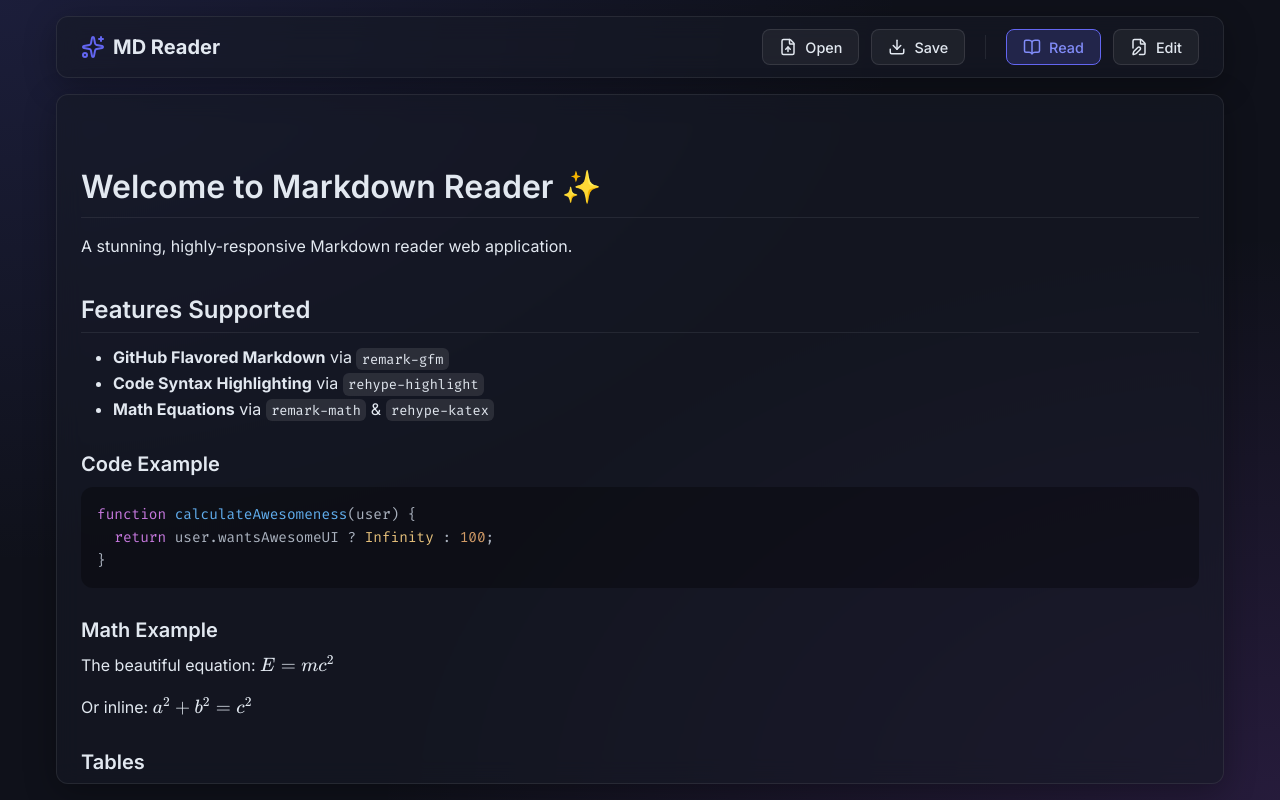
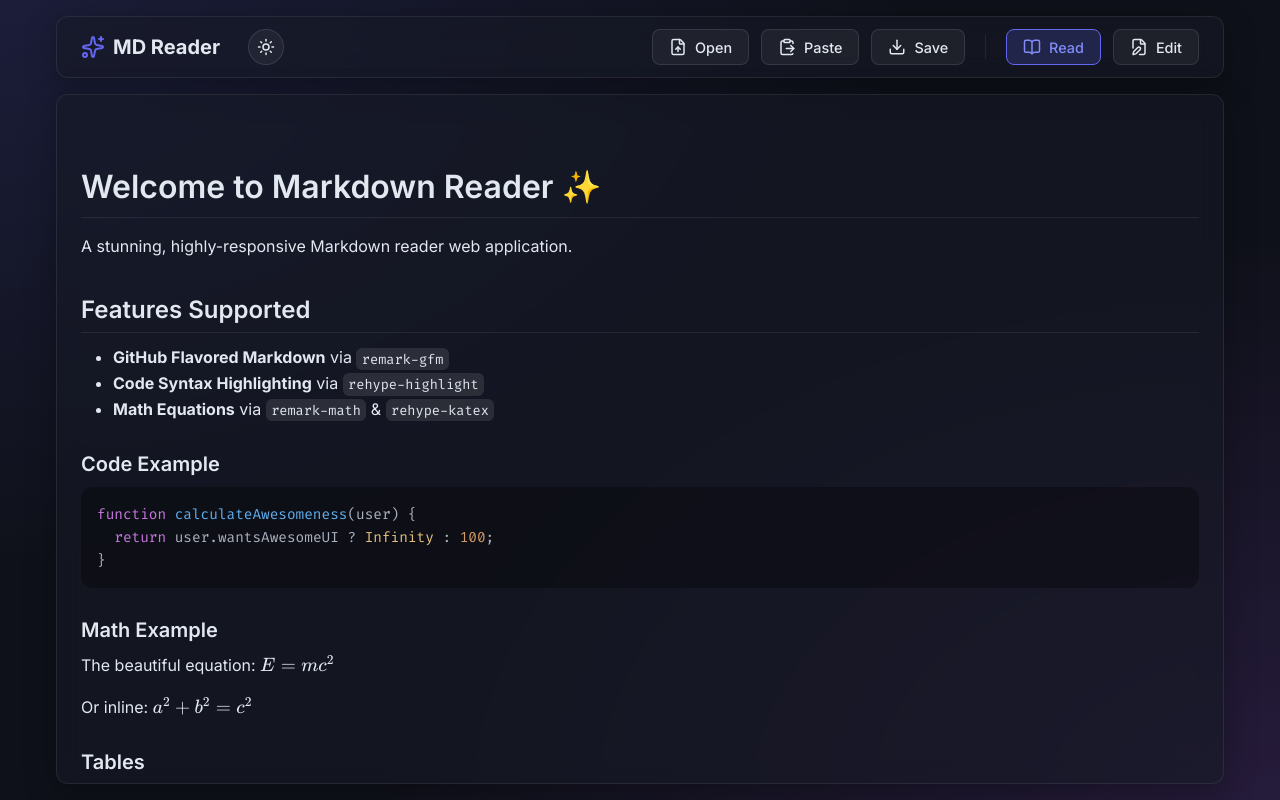
Before and after one commit to AshV/markdown-reader, a React (Vite) app: page / in a window 1280 px wide. Built offline with nearby package versions, Linux system fonts and the light colour scheme.

Commit message:
Theme switcher and paste button

```diff
--- a/src/App.tsx
+++ b/src/App.tsx
@@ -4,7 +4,7 @@ import remarkGfm from 'remark-gfm';
 import remarkMath from 'remark-math';
 import rehypeKatex from 'rehype-katex';
 import rehypeHighlight from 'rehype-highlight';
-import { BookOpen, FileEdit, FileUp, Download, Sparkles } from 'lucide-react';
+import { BookOpen, FileEdit, FileUp, Download, Sparkles, Sun, Moon, ClipboardPaste } from 'lucide-react';
 import './App.css';
 
 const DEFAULT_MARKDOWN = `# Welcome to Markdown Reader ✨
@@ -45,7 +45,20 @@ Or inline: $a^2 + b^2 = c^2$
 function App() {
   const [markdown, setMarkdown] = useState<string>(DEFAULT_MARKDOWN);
   const [isEditing, setIsEditing] = useState<boolean>(false);
+  const [isLightMode, setIsLightMode] = useState<boolean>(() => {
+    return localStorage.getItem('theme') === 'light';
+  });
   const fileInputRef = useRef<HTMLInputElement>(null);
+
+  useEffect(() => {
+    if (isLightMode) {
+      document.body.classList.add('light-theme');
+      localStorage.setItem('theme', 'light');
+    } else {
+      document.body.classList.remove('light-theme');
+      localStorage.setItem('theme', 'dark');
+    }
+  }, [isLightMode]);
 
   // Handle global paste to update markdown
   useEffect(() => {
@@ -98,14 +111,35 @@ function App() {
     URL.revokeObjectURL(url);
   };
 
+  const handlePasteFromClipboard = async () => {
+    try {
+      const text = await navigator.clipboard.readText();
+      if (text) {
+        setMarkdown(text);
+        setIsEditing(false); // Switch to reader mode on paste
+      }
+    } catch (err) {
+      console.error('Failed to read clipboard contents: ', err);
+      alert('Could not paste from clipboard. Please ensure you have granted clipboard permissions.');
+    }
+  };
+
   return (
     <div className="app-container">
       <header className="toolbar glass-panel">
         <div className="toolbar-left">
-          <div className="logo">
+          <div className="logo" style={{ marginRight: '1rem' }}>
             <Sparkles size={24} color="var(--accent-color)" />
             <span>MD Reader</span>
           </div>
+          <button
+            className="btn"
+            onClick={() => setIsLightMode(!isLightMode)}
+            title={isLightMode ? "Switch to Dark Mode" : "Switch to Light Mode"}
+            style={{ padding: '0.5rem', borderRadius: '50%' }}
+          >
+            {isLightMode ? <Moon size={18} /> : <Sun size={18} />}
+          </button>
         </div>
 
         <div className="toolbar-right">
@@ -119,6 +153,11 @@ function App() {
           <button className="btn" onClick={() => fileInputRef.current?.click()} title="Open File">
             <FileUp size={18} />
             <span>Open</span>
+          </button>
+
+          <button className="btn" onClick={handlePasteFromClipboard} title="Paste from Clipboard">
+            <ClipboardPaste size={18} />
+            <span>Paste</span>
           </button>
 
           <button className="btn" onClick={handleDownload} title="Save File">
--- a/src/index.css
+++ b/src/index.css
@@ -15,6 +15,32 @@
   --font-mono: 'Fira Code', monospace;
   --border-radius: 12px;
   --transition: all 0.2s cubic-bezier(0.4, 0, 0.2, 1);
+}
+
+.light-theme {
+  --bg-color: #f8fafc;
+  --panel-bg: rgba(255, 255, 255, 0.7);
+  --panel-border: rgba(0, 0, 0, 0.1);
+  --text-primary: #0f172a;
+  --text-secondary: #475569;
+  --accent-color: #4f46e5;
+  --accent-hover: #4338ca;
+}
+
+.light-theme ::-webkit-scrollbar-thumb {
+  background: rgba(0, 0, 0, 0.15);
+}
+
+.light-theme ::-webkit-scrollbar-thumb:hover {
+  background: rgba(0, 0, 0, 0.3);
+}
+
+.light-theme pre {
+  background-color: #1e1e1e !important;
+}
+
+.light-theme .markdown-body code {
+  background-color: rgba(0, 0, 0, 0.05);
 }
 
 * {
```
